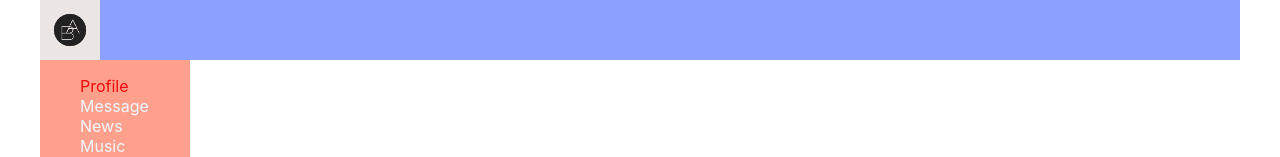
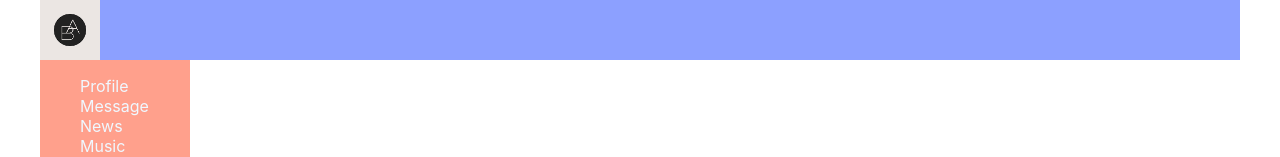
Before and after one commit to RomanSenkevih/React__Social-network, a React (Create React App) app in the folder Social-network/: page / in a window 1280 px wide. Shown: the top 157 px of the page. Built offline with nearby package versions, Linux system fonts and the light colour scheme.

Commit message:
видео 20(NavLink)

```diff
--- a/Social-network/src/components/Nav/Nav.jsx
+++ b/Social-network/src/components/Nav/Nav.jsx
@@ -1,15 +1,16 @@
-import s from'./Nav.module.css'
+import s from './Nav.module.css';
+import { NavLink } from "react-router-dom";
 
 const Nav = () => {
     return (
         <>
             <nav className={s.nav}>
             <ul>
-                <li className={`${s.link} ${s.active}`}><a href="/Profile">Profile</a></li>
-                <li className={s.link}><a href="/Dialogs">Message</a></li>
-                <li className={s.link}><a href="/News">News</a></li>
-                <li className={s.link}><a href="/Music">Music</a></li>
-                <li className={s.link}><a href="/Settings">Settings</a></li>
+                <li className={s.link}><NavLink to="/Profile">Profile</NavLink></li>
+                <li className={s.link}><NavLink to="/Dialogs">Message</NavLink></li>
+                <li className={s.link}><NavLink to="/News">News</NavLink></li>
+                <li className={s.link}><NavLink to="/Music">Music</NavLink></li>
+                <li className={s.link}><NavLink to="/Settings">Settings</NavLink></li>
             </ul>
         </nav>
         </>
--- a/Social-network/src/components/Nav/Nav.module.css
+++ b/Social-network/src/components/Nav/Nav.module.css
@@ -7,11 +7,10 @@
     list-style-type: none;
   }
 
-  .link.active a {
-    color: #f40808;
-  }
-
   .link a {
     color: aliceblue;
     text-decoration: none;
   }
+  .link [aria-current="page"] {
+    color: gold;
+  }
```
